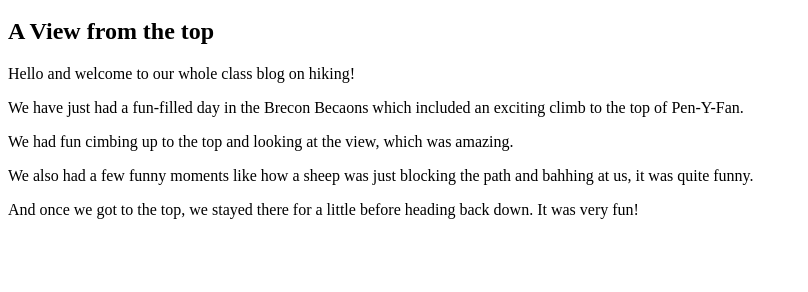
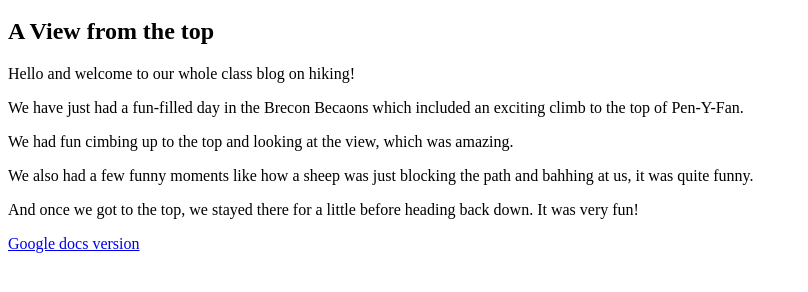
Before and after one commit to My-school-account-ig/My-school-account-ig.github.io, a plain HTML site: page index.html in a window 1280 px wide. Shown: the part 48-340 px from the top of the page, without its empty margins (0-808 px from the left). Drawn offline with Linux system fonts and the light colour scheme.

Commit message:
Update index.html

```diff
--- a/index.html
+++ b/index.html
@@ -17,5 +17,6 @@
     <p> We had fun cimbing up to the top and looking at the view, which was amazing. </p>
     <p> We also had a few funny moments like how a sheep was just blocking the path and bahhing at us, it was quite funny. </p>
     <p> And once we got to the top, we stayed there for a little before heading back down. It was very fun! </p>
+    <a href="https://docs.google.com/document/d/1EgEw2xmS4vq5xil48xIxUPIfMSwN5yGja9odRI90yjk/edit?pli=1&tab=t.0" target="_self"> Google docs version </a>
   </body>
 </html>
```
